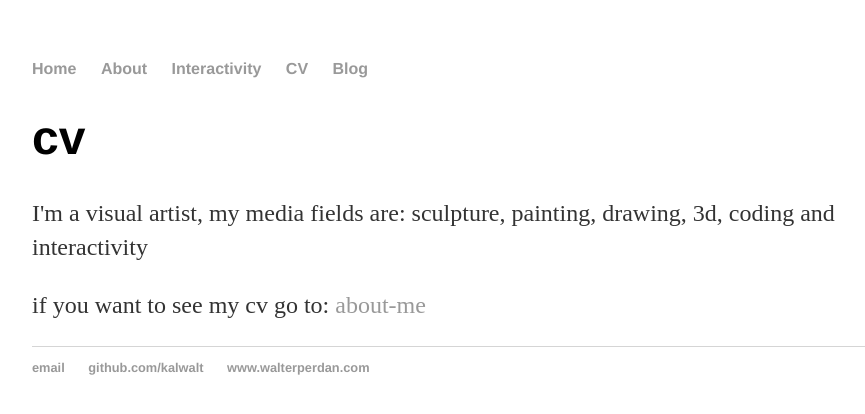
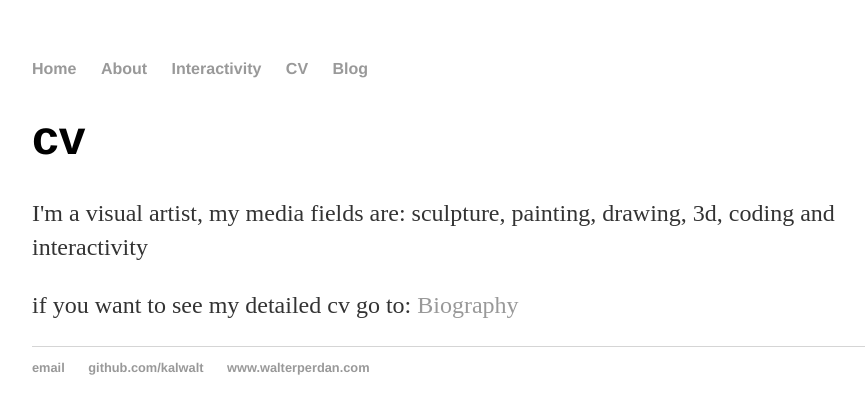
Before and after one commit to kalwalt/kalwalt.github.io, a Jekyll site: the page built from cv/index.html, in a window 1280 px wide. Shown: the top 414 px of the page, without its empty margins (160-1025 px from the left). Built offline with Jekyll 4.4.1, drawn with Linux system fonts in a browser that asks for light colours.

Commit message:
correct error and change url for cv

```diff
--- a/cv/index.html
+++ b/cv/index.html
@@ -6,8 +6,8 @@ title: Walter Perdan, visual artist
 	<h1>cv</h1>
 	<p>I'm a visual artist, my media fields are: sculpture, painting, drawing, 3d, coding and interactivity</p>
 	<div>
-		<p>if you want to see my cv go to:
-		<a href="https://www.kalwaltart.it/home/en/about-me">about-me</a>
+		<p>if you want to see my detailed cv go to:
+		<a href="https://www.walterperdan.com/en/biography.html">Biography</a>
 		</p>
 	</div>
 </div><!-- /.blurb -->
--- a/interactivity/index.html
+++ b/interactivity/index.html
@@ -5,7 +5,7 @@ description: Interactive art with augmented reality. A series of applications fo
 ---
 <div class="blurb">
 	<h1>Interactivity</h1>
-	<p>My interactive art - works are listed here. Most of theme are apintings with augmented reality, go to my artworks page to discover more.</p>
+	<p>My interactive art - works are listed here. Most of theme are paintings with augmented reality, go to my artworks page to discover more.</p>
 </div><!-- /.blurb -->
 
 Try some of them...
```
